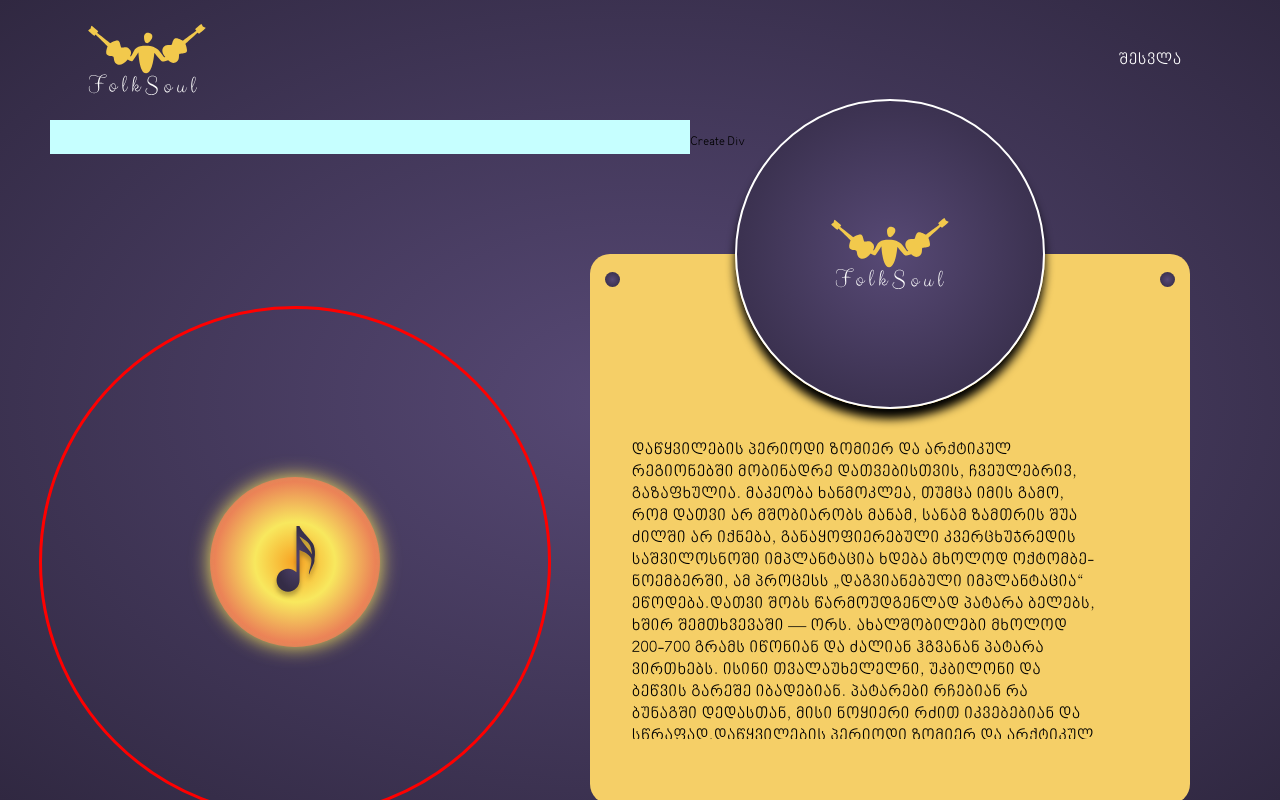
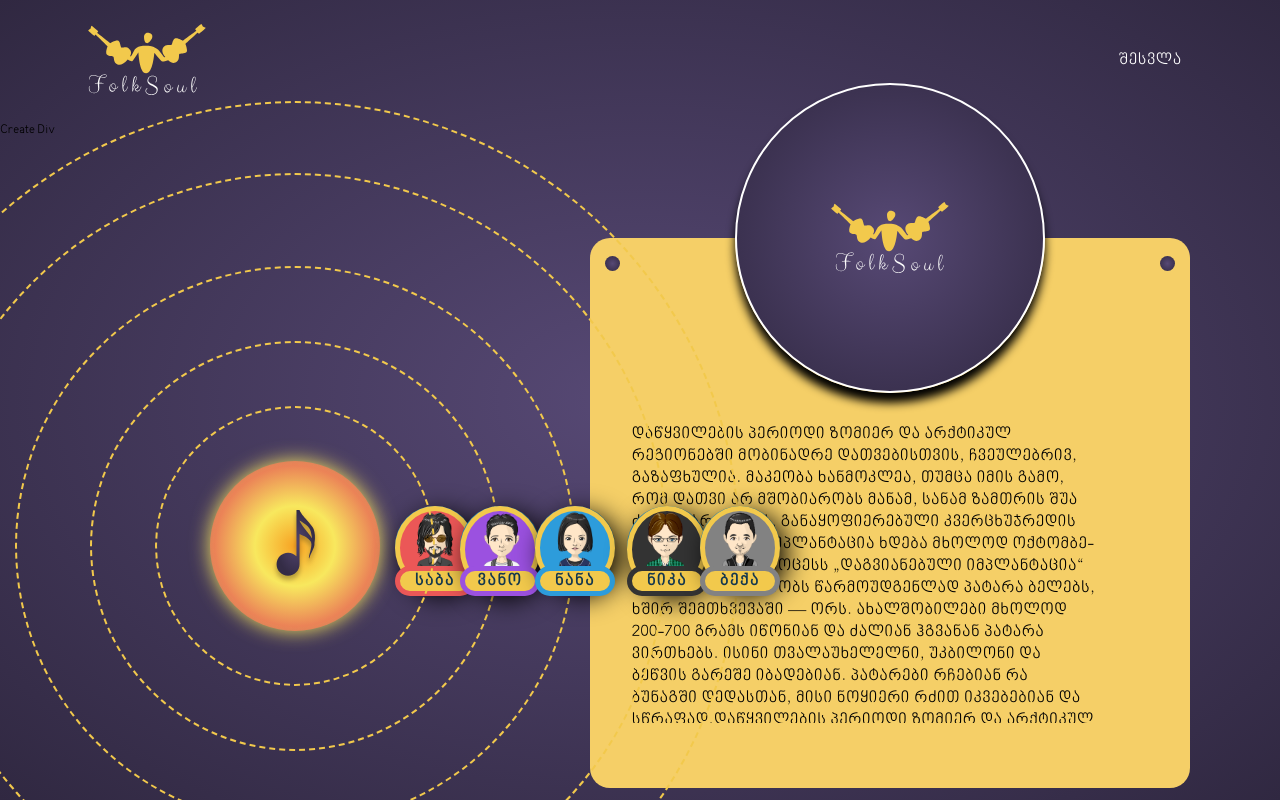
Before and after one commit to KiwiScreams/FolkSoul-app, a React (Vite) app: page / in a window 1280 px wide. Shown: the top 800 px of the page. Built offline with nearby package versions, Linux system fonts and the light colour scheme.

Commit message:
animation

```diff
--- a/src/index.css
+++ b/src/index.css
@@ -204,7 +204,6 @@ main {
 .rhythm-container {
   width: 40%;
   aspect-ratio: 1;
-  border: red 3px solid;
   border-radius: 50%;
   display: flex;
   justify-content: center;
@@ -214,14 +213,7 @@ main {
   position: relative;
   margin: auto;
 }
-input
-{
-  width: 50%;
-  height: 20%;
-  background-color: rgb(198, 255, 255);
-  margin-left: 50px;
-  font-size: 30px;
-}
+
 .rhythm-container .rhythm-box {
   background: radial-gradient(rgba(247, 162, 35, 1),
       rgba(248, 232, 94, 1),
@@ -242,7 +234,6 @@ input
   background-color: transparent;
   border-radius: 50%;
   border: 2px dashed #F2C94C;
-  /* margin: auto; */
   display: flex;
   justify-content: center;
   align-items: center;
@@ -261,7 +252,7 @@ input
   animation: moveAroundDiv2 5s infinite linear;
   offset-rotate: 1turn;
   background-color: #2D9CDB;
-  z-index: 11;
+  z-index: 12;
 }
 
 .dot .dot-head {
@@ -296,6 +287,66 @@ input
   font-family: 'nino';
 }
 
+.dot-1 {
+  animation: moveAroundDiv2 8s infinite linear;
+}
+
+.dot-2 {
+  animation: moveAroundDiv3 10s infinite linear;
+}
+
+.dot-3 {
+  animation: moveAroundDiv4 12s infinite linear;
+}
+
+.dot-4 {
+  animation: moveAroundDiv5 14s infinite linear;
+}
+
+.dot-5 {
+  animation: moveAroundDiv6 20s infinite linear;
+}
+
+.dot-1 .dot-body {
+  border: 5px solid #EB5757;
+}
+
+.dot-1 .dot-head {
+  background-color: #EB5757;
+}
+
+.dot-2 .dot-body {
+  border: 5px solid #9B51E0;
+}
+
+.dot-2 .dot-head {
+  background-color: #9B51E0;
+}
+
+.dot-3 .dot-body {
+  border: 5px solid #2D9CDB;
+}
+
+.dot-3 .dot-head {
+  background-color: #2D9CDB;
+}
+
+.dot-4 .dot-body {
+  border: 5px solid #333333;
+}
+
+.dot-4 .dot-head {
+  background-color: #333333;
+}
+
+.dot-5 .dot-body {
+  border: 5px solid #828282;
+}
+
+.dot-5 .dot-head {
+  background-color: #828282;
+}
+
 .scale:hover {
   transform: scale(1.2);
 }
@@ -321,6 +372,46 @@ input
 
   100% {
     transform: rotate(360deg) translate(140px, 0) rotate(-360deg);
+  }
+}
+
+@keyframes moveAroundDiv3 {
+  0% {
+    transform: rotate(0deg) translate(205px, 0) rotate(0deg);
+  }
+
+  100% {
+    transform: rotate(360deg) translate(205px, 0) rotate(-360deg);
+  }
+}
+
+@keyframes moveAroundDiv4 {
+  0% {
+    transform: rotate(0deg) translate(280px, 0) rotate(0deg);
+  }
+
+  100% {
+    transform: rotate(360deg) translate(280px, 0) rotate(-360deg);
+  }
+}
+
+@keyframes moveAroundDiv5 {
+  0% {
+    transform: rotate(0deg) translate(372px, 0) rotate(0deg);
+  }
+
+  100% {
+    transform: rotate(360deg) translate(372px, 0) rotate(-360deg);
+  }
+}
+
+@keyframes moveAroundDiv6 {
+  0% {
+    transform: rotate(0deg) translate(445px, 0) rotate(0deg);
+  }
+
+  100% {
+    transform: rotate(360deg) translate(445px, 0) rotate(-360deg);
   }
 }
 
--- a/src/pages/Home.jsx
+++ b/src/pages/Home.jsx
@@ -7,6 +7,10 @@ import FolkSoul_logotext from "../assets/images/FolkSoul.svg"
 import Music_icon from "../assets/images/16.svg"
 import Music_audio from "../assets/music/forest-lulaby.mp3"
 import nana from "../assets/images/nana.png"
+import saba from "../assets/images/saba.png"
+import vano from "../assets/images/Vano.png"
+import nika from "../assets/images/nika.png"
+import beqa from "../assets/images/Beqa.png"
 import { useRef, useState, useEffect } from "react"
 function Home() {
     const [isRunning, setIsRunning] = useState(false);
@@ -26,7 +30,6 @@ function Home() {
         setDynamicDivs([...dynamicDivs, newDiv]);
     };
     const handleInputChange = (event) => {
-
         setSize(event.target.value);
     };
     useEffect(() => {
@@ -45,7 +48,7 @@ function Home() {
             <audio ref={audioRef} loop>
                 <source src={Music_audio} type="audio/mpeg"></source>
             </audio>
-            <input type="number" name="" id="size-input" onChange={handleInputChange} value={size} />
+            {/* <input type="number" name="" id="size-input" onChange={handleInputChange} value={size} /> */}
             <button id="create-div-btn" onClick={createDiv}>Create Div</button>
             <main className="flex">
                 <section className="rhythm-container" id="dynamic-div-container">
@@ -55,14 +58,42 @@ function Home() {
                         onClick={handleRightBox} id="rhythm" >
                         <img src={Music_icon} alt="music icon" />
                     </div>
-                    {/*
-                    <div className="dynamic-div" style={{width:"280px", height:"280px", position: 'relative', borderRadius: '50%'}}>
-                    <div className={isRunning ? "dot run" : "dot pause"}
+
+                    <div className="dynamic-div" style={{width:"410px", height:"410px", position: 'absolute', borderRadius: '50%'}}>
+                    <div className={isRunning ? "dot dot-1 run" : "dot dot-1 pause"}
                                 style={{
                                     position: 'absolute',
-                                    top: '50%',
                                     transform: 'translateY(-50%)',
-                                    // animation: isRunning ? 'moveAroundDiv2 5s linear infinite' : 'none'
+                                }}>
+                                <div className="dot-head">
+                                    <img src={saba} alt="" />
+                                </div>
+                                <div className="dot-body">
+                                    <h4 className="text">საბა</h4>
+                                </div>
+                            </div>
+                    </div>
+                    <div className="dynamic-div" style={{width:"280px", height:"280px", position: 'absolute', borderRadius: '50%'}}>
+                    <div className={isRunning ? "dot dot-2 run" : "dot dot-2 pause"}
+                                style={{
+                                    position: 'absolute',
+                                    // top: '50%',
+                                    transform: 'translateY(-50%)',
+                                }}>
+                                <div className="dot-head">
+                                    <img src={vano} alt="" />
+                                </div>
+                                <div className="dot-body">
+                                    <h4 className="text">ვანო</h4>
+                                </div>
+                            </div>
+                    </div>
+                    <div className="dynamic-div" style={{width:"560px", height:"560px", position: 'absolute', borderRadius: '50%'}}>
+                    <div className={isRunning ? "dot dot-3 run" : "dot dot-3 pause"}
+                                style={{
+                                    position: 'absolute',
+                                    // top: '50%',
+                                    transform: 'translateY(-50%)',
                                 }}>
                                 <div className="dot-head">
                                     <img src={nana} alt="" />
@@ -71,8 +102,37 @@ function Home() {
                                     <h4 className="text">ნანა</h4>
                                 </div>
                             </div>
-                    </div> */}
-                    {dynamicDivs.map((div) => (
+                    </div>
+                    <div className="dynamic-div" style={{width:"746px", height:"746px", position: 'absolute', borderRadius: '50%'}}>
+                    <div className={isRunning ? "dot dot-4 run" : "dot dot-4 pause"}
+                                style={{
+                                    position: 'absolute',
+                                    // top: '50%',
+                                    transform: 'translateY(-50%)',
+                                }}>
+                                <div className="dot-head">
+                                    <img src={nika} alt="" />
+                                </div>
+                                <div className="dot-body">
+                                    <h4 className="text">ნიკა</h4>
+                                </div>
+                            </div>
+                    </div>
+                    <div className="dynamic-div" style={{width:"890px", height:"890px", position: 'absolute', borderRadius: '50%'}}>
+                    <div className={isRunning ? "dot dot-5 run" : "dot dot-5 pause"}
+                                style={{
+                                    position: 'absolute',
+                                    transform: 'translateY(-50%)',
+                                }}>
+                                <div className="dot-head">
+                                    <img src={beqa} alt="" />
+                                </div>
+                                <div className="dot-body">
+                                    <h4 className="text">ბექა</h4>
+                                </div>
+                            </div>
+                    </div>
+                    {/* {dynamicDivs.map((div) => (
                         <div key={div.key}
                             className="dynamic-div"
                             style={{ width: `${div.size}px`, height: `${div.size}px`, position: 'absolute', borderRadius: '50%,' }}>
@@ -92,7 +152,7 @@ function Home() {
                                 </div>
                             </div>
                         </div>
-                    ))}
+                    ))} */}
                 </section>
                 <section className="person-info-container">
                     <div className="person-info-box">
```
